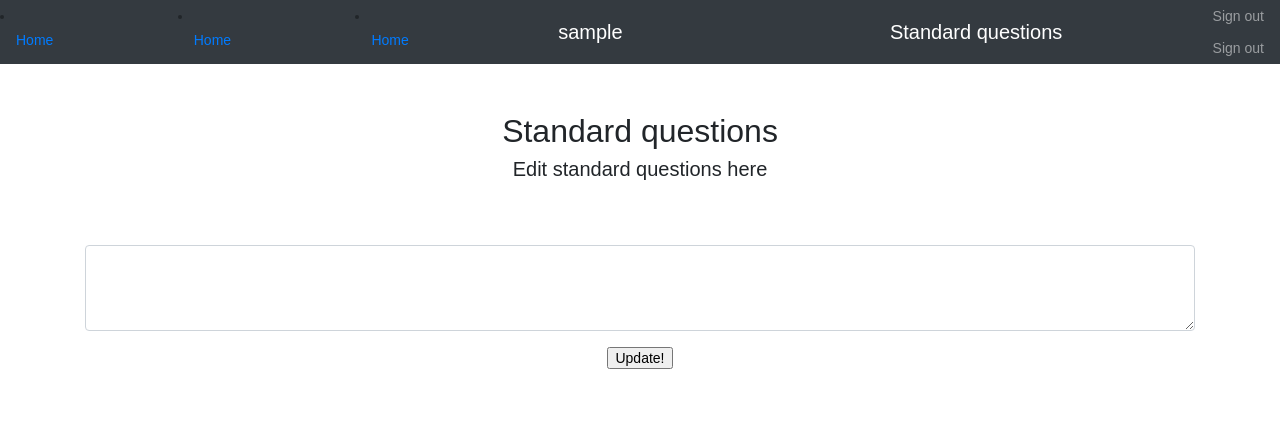
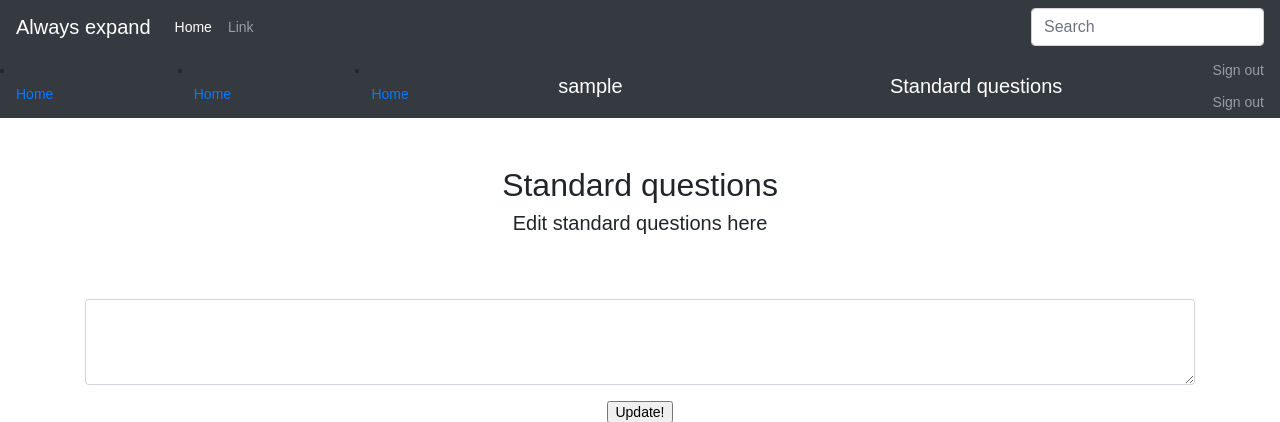
Before and after one commit to grtumanyan/2288_support, a PHP site: page /standard.php in a window 1280 px wide. Shown: the top 422 px of the page. Run offline with PHP 8.4, Linux system fonts and the light colour scheme; the visitor is signed in with stand-in values (Sample User, id 1); data that the repository does not hold is empty.

Commit message:
UI fixes

```diff
--- a/standard.php
+++ b/standard.php
@@ -57,6 +57,26 @@ else {
     </style>
 </head>
 <body>
+<nav class="navbar navbar-expand navbar-dark bg-dark">
+    <a class="navbar-brand" href="#">Always expand</a>
+    <button class="navbar-toggler" type="button" data-toggle="collapse" data-target="#navbarsExample02" aria-controls="navbarsExample02" aria-expanded="false" aria-label="Toggle navigation">
+        <span class="navbar-toggler-icon"></span>
+    </button>
+
+    <div class="collapse navbar-collapse" id="navbarsExample02">
+        <ul class="navbar-nav mr-auto">
+            <li class="nav-item active">
+                <a class="nav-link" href="#">Home <span class="sr-only">(current)</span></a>
+            </li>
+            <li class="nav-item">
+                <a class="nav-link" href="#">Link</a>
+            </li>
+        </ul>
+        <form class="form-inline my-2 my-md-0">
+            <input class="form-control" type="text" placeholder="Search">
+        </form>
+    </div>
+</nav>
 <nav class="navbar navbar-dark sticky-top bg-dark flex-md-nowrap p-0">
     <li class="nav-item active">
         <a class="nav-link" href="#">Home <span class="sr-only">(current)</span></a>
```
